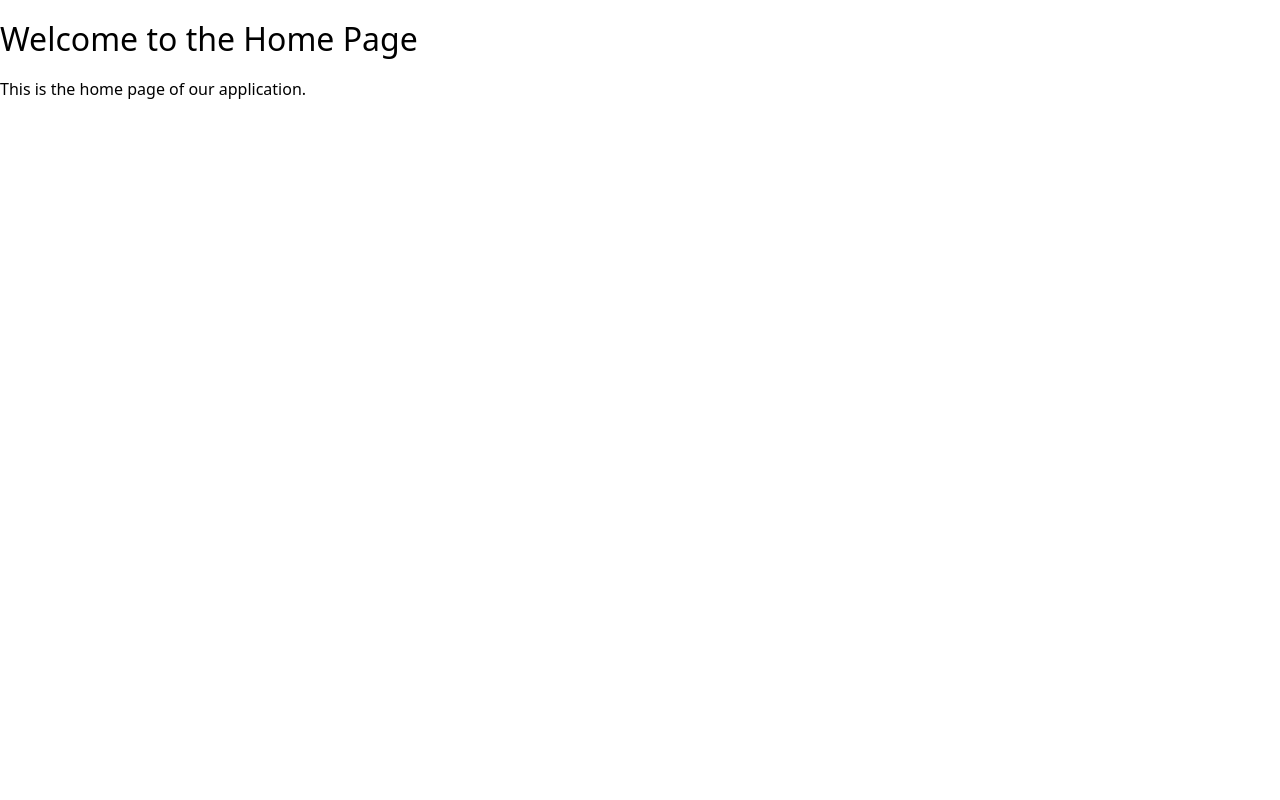
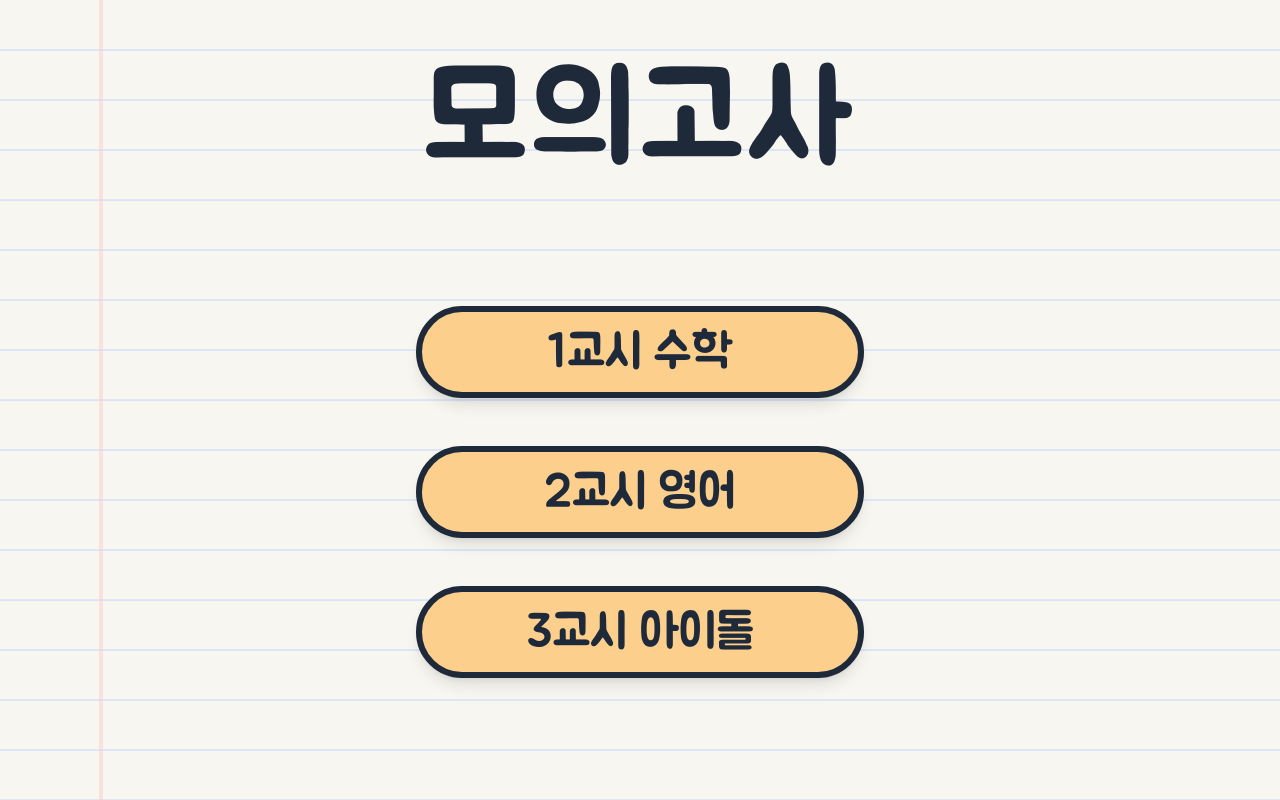
Before and after one commit to vinivin153/OJT-quiz, a React (Vite) app: page / in a window 1280 px wide. Built offline with nearby package versions, Linux system fonts and the light colour scheme.

Commit message:
feat: 메인 페이지 구현

```diff
--- a/src/pages/Home.tsx
+++ b/src/pages/Home.tsx
@@ -1,8 +1,21 @@
+import SubjectButton from 'components/SubjectButton';
+
 function Home() {
+  const SUBJECTS = ['수학', '영어', '아이돌'] as const;
+
   return (
-    <div>
-      <h1>Welcome to the Home Page</h1>
-      <p>This is the home page of our application.</p>
+    <div className="w-screen h-screen flex flex-col items-centers bg-[url('assets/images/background.svg')] bg-cover bg-center">
+      <header className="flex items-center justify-center m-14 mb-0">
+        <span className="text-9xl text-gray-800 tracking-wide" style={{ fontFamily: 'BMJUA' }}>
+          모의고사
+        </span>
+      </header>
+
+      <div className="flex flex-col gap-12 m-auto">
+        {SUBJECTS.map((subject, idx) => (
+          <SubjectButton key={subject} text={`${idx + 1}교시 ${subject}`}></SubjectButton>
+        ))}
+      </div>
     </div>
   );
 }
```
